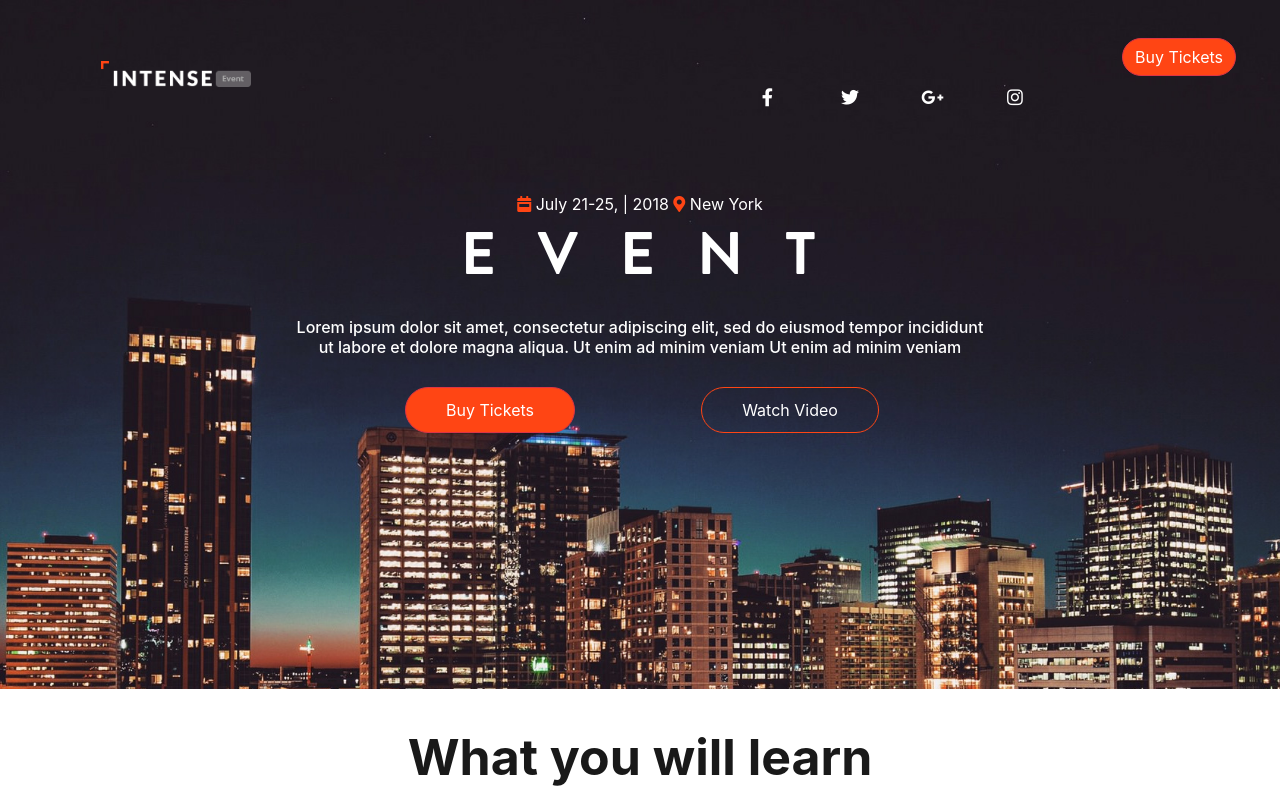
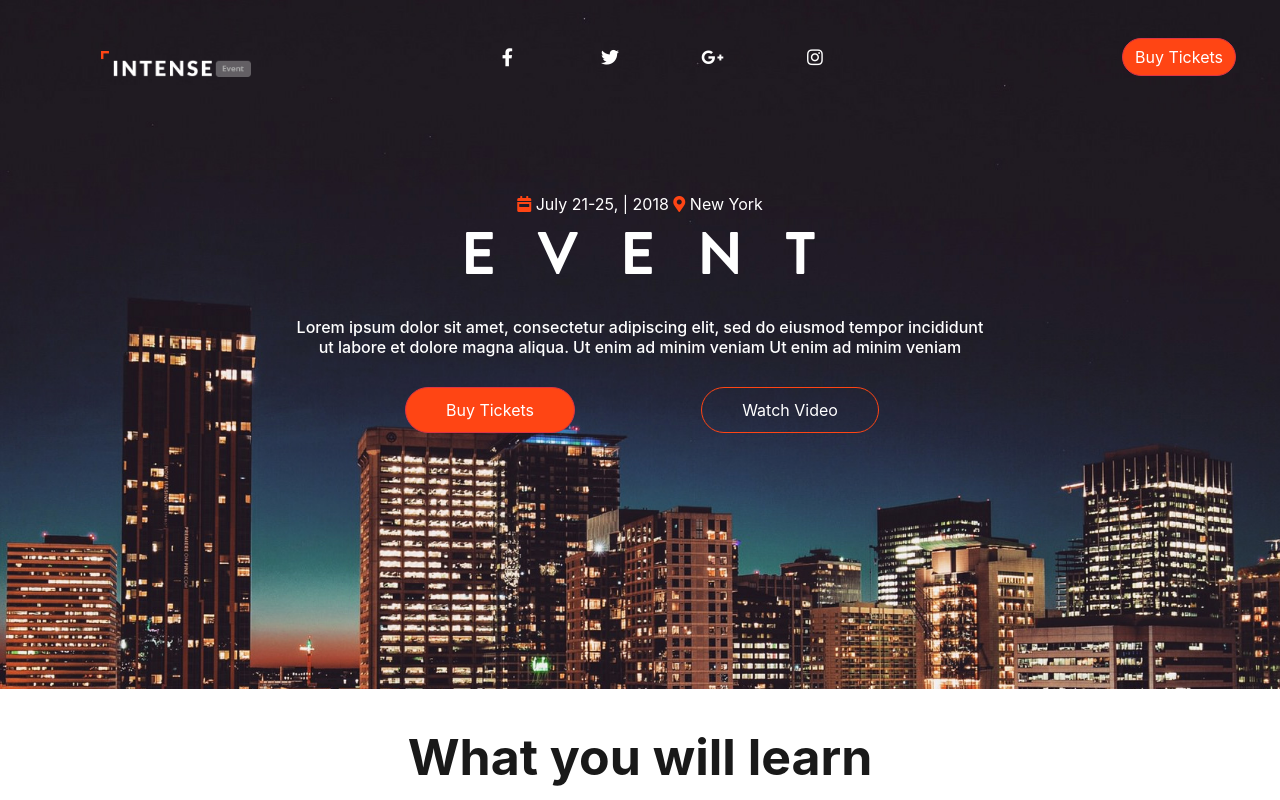
Before and after one commit to andrealucia98/prueba1andrealucia, a plain HTML site: page index.html in a window 1280 px wide. Shown: the top 800 px of the page. Drawn offline with Linux system fonts and the light colour scheme.

Commit message:
Add files via upload

```diff
--- a/css/style.css
+++ b/css/style.css
@@ -11,10 +11,17 @@ header i{
 	font-size: 18px;
 	width: 40px;
 	font-family: Open Sans;
-	padding-top: 0%;
-	margin-right: 30px;
+	margin-right: 50px;
+
 
 }
+
+
+.logo {
+	position: relative;
+	bottom: 10px;
+}
+
 
 
 .btn-header{
@@ -22,9 +29,16 @@ header i{
 	background-color: #ff4514;
 	margin-left: 50%;
 	border-radius: 50px;
-	margin-bottom: 10px;
 
 
+
+
+}
+
+#lista{
+	position: relative;
+	bottom: 40px;
+	right:180px;
 }
 
 #home{
@@ -218,6 +232,7 @@ padding: 5%;
 #register{
 	color: #FFFFFF;
 	text-align: center;
+	padding:3%;
 }
 
 .form-group{
--- a/index.html
+++ b/index.html
@@ -21,8 +21,8 @@
 			<nav class="navbar navbar-expand-lg navbar-light bg-light">
 
 				<a class="navbar-brand" href="#">
-					<img src="img/logo-dark.png" class="img-fluid d-block" alt="logo">
-					<img src="img/logo-dark.png" class="img-fluid d-none" alt="logo negro" >
+					<img src="img/logo-dark.png" class="img-fluid d-block logo" alt="logo">
+					<img src="img/logo-dark.png" class="img-fluid d-none logo" alt="logo negro" >
 				</a>
 
 
@@ -35,7 +35,7 @@
 
 				  <li class="nav-item">
 					<a class="nav-link" href="#forecasting">
-					<ul>
+					<ul id="lista">
 				<li  class="list-inline-item"><a href="#"><i class="fab fa-facebook-f"></i></a></li>
 				<li class="list-inline-item"><a href="#"><i class="fab fa-twitter"></i></a></li>
 				<li class="list-inline-item"><a href="#"><i class="fab fa-google-plus-g"></i></a></li>
```
